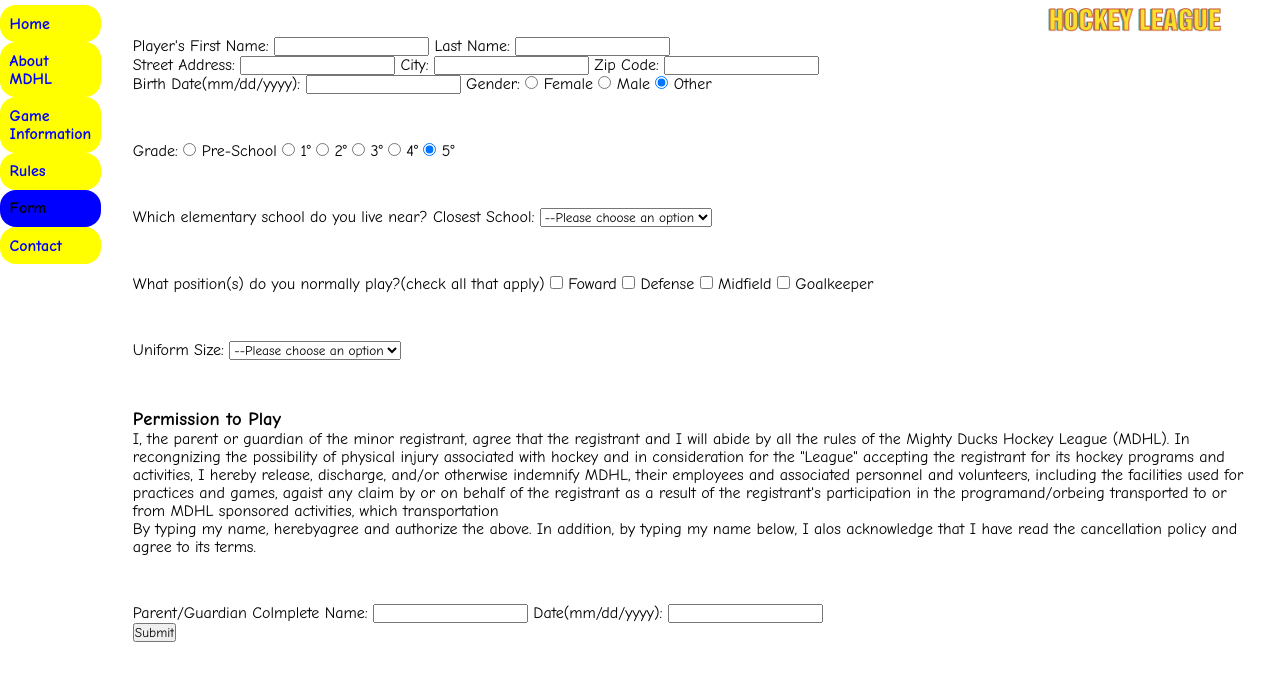
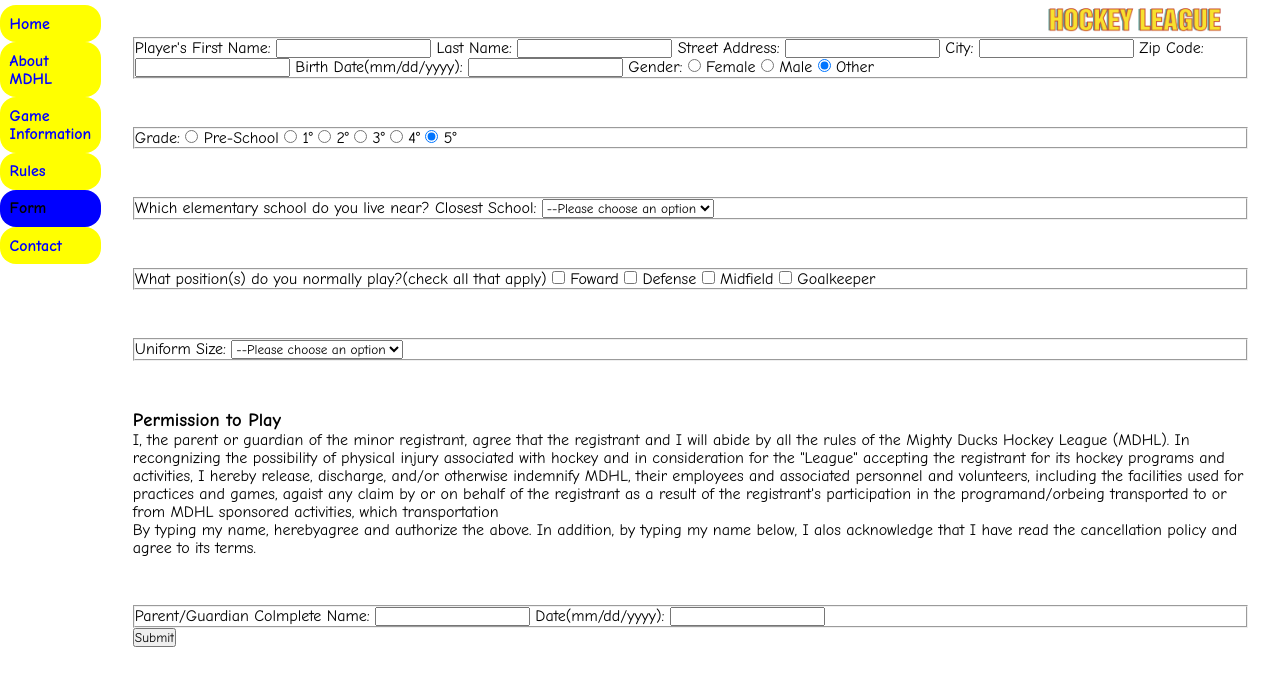
Before and after one commit to Puch1t0/Curso_Front, a plain HTML site: page form.html in a window 1280 px wide. Shown: the part 93-778 px from the top of the page. Drawn offline with Linux system fonts and the light colour scheme.

Commit message:
Task 4-corregida

```diff
--- a/form.html
+++ b/form.html
@@ -37,22 +37,20 @@
         </div>
     <div>
     <nav>
-    <form action="./show_data.html" method="get">
-    <form>
+    <form action="./show_data.html">
+    <fieldset>
         <label for="fname">Player's First Name:</label>
         <input type="text" name="fname" id="fname"/>
         <label for="lname">Last Name:</label>
         <input type="text" name="lname" id="lname"/>
-    </form>
-    <form>
+
         <label for="saddress">Street Address:</label>
         <input type="text" name="saddress" id="saddress"/>
         <label for="city">City:</label>
         <input type="text" name="city" id="city"/>
         <label for="zcode">Zip Code:</label>
         <input type="text" name="zcode" id="zcode"/>
-    </form>
-    <form action="./data.txt" method="get">
+
         <label for="bdate">Birth Date(mm/dd/yyyy):</label>
         <input type="text" name="fname" id="fname"/>
         <label for="gender">Gender:</label>
@@ -62,10 +60,9 @@
         <label for="male">Male</label>
         <input type="radio" name="gender" id="other" value="other" checked/>
         <label for="other">Other</label>
-    </form>
 </nav>
 <nav>
-    <form action="./data.txt" method="get">
+    <fieldset>
         <label for="grade">Grade:</label>
         <input type="radio" name="grade" id="pre-school" value="pre-school" checked/>
         <label for="pre-school">Pre-School</label>
@@ -79,10 +76,10 @@
         <label for="fourth">4°</label>
         <input type="radio" name="grade" id="fifth" value="fifth" checked/>
         <label for="fifth">5°</label>
-    </form>
+    </fieldset>
 </nav>
 <nav>
-    <form action="./show_data.html" method="get">
+    <fieldset>
         <label for="">Which elementary school do you live near?</label>
         <label for="cschool">Closest School:</label>
         <select name="closeschool" id="cschool">
@@ -94,10 +91,10 @@
             <option value="ne">North Elementary</option>
             <option value="se">South Elementary<S/option>
         </select>
-    </form>
+    </fieldset>
 </nav>
 <nav>
-    <form action="./data.txt" method="get">
+    <fieldset>
         <label for="position">What position(s) do you normally play?(check all that apply)</label>
         <input type="checkbox" id="f" name="foward" value="Foward">
         <label for="f">Foward</label>
@@ -107,10 +104,10 @@
         <label for="m">Midfield</label>
         <input type="checkbox" id="gk" name="goalkeeper" value="Goalkeeper">
         <label for="gk">Goalkeeper</label>
-    </form>
+    </fieldset>
 </nav>
 <nav>
-    <form action="./data.txt" method="get">
+    <fieldset>
         <label for="us">Uniform Size:</label>
         <select name="unifs" id="us">
             <option value="">--Please choose an option</option>
@@ -122,7 +119,7 @@
             <option value="l">Large</option>
             <option value="xl">Extra-Large</option>
         </select>
-    </form>
+    </fieldset>
 </nav>
 <nav>
     <h3>Permission to Play</h3>
@@ -139,12 +136,12 @@
     acknowledge that I have read the cancellation policy and agree to its terms.</p>
 </nav>
 <nav>
-<form action="./data.txt" method="get">
+<fieldset>
         <label for="pname">Parent/Guardian Colmplete Name:</label>
         <input type="text" name="pname" id="pname"/>
         <label for="date">Date(mm/dd/yyyy):</label>
         <input type="text" name="date" id="date"/>
-</form>
+</fieldset>
 <input type="submit" value="Submit"/>
 </form>
 </nav>
```
